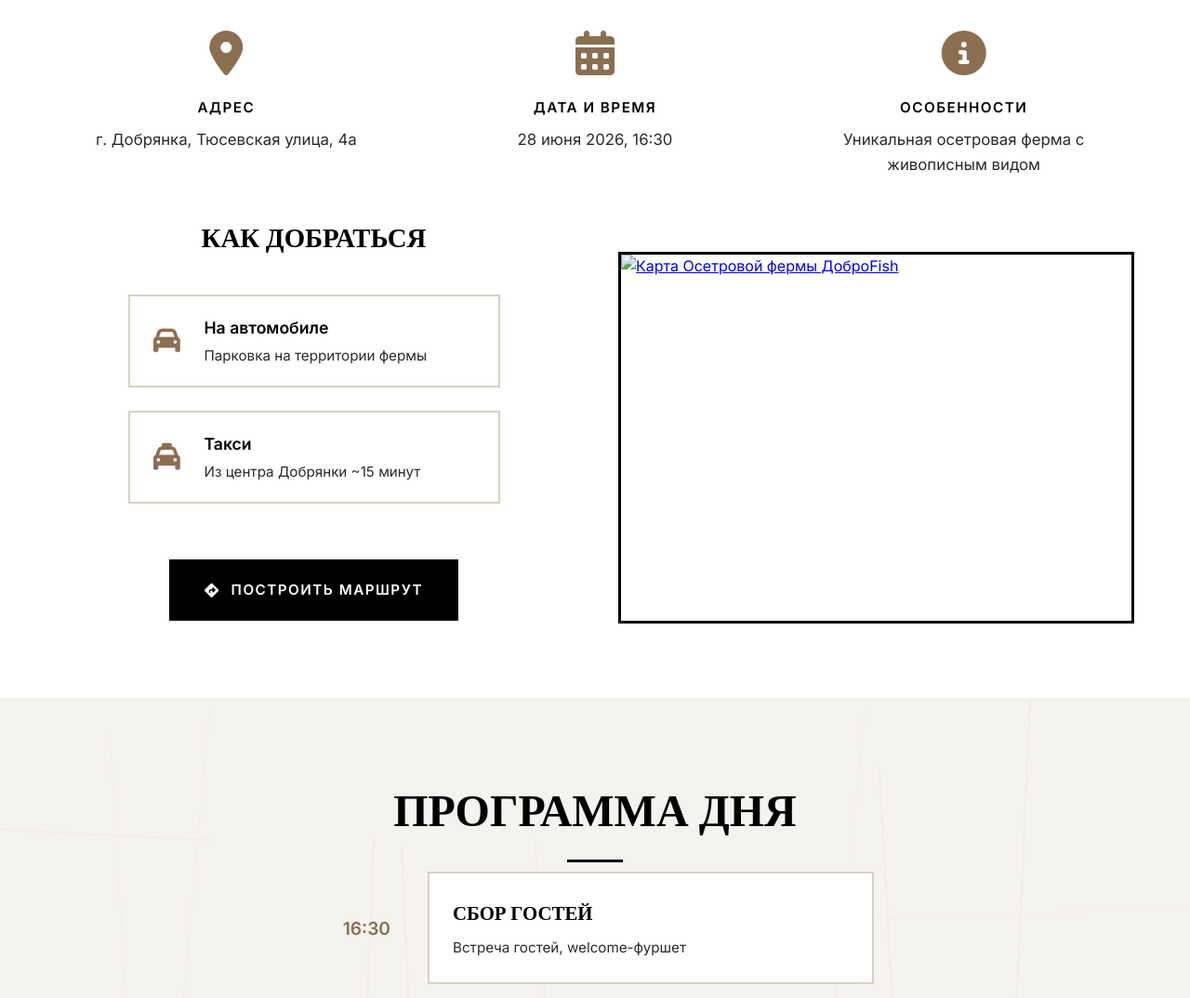
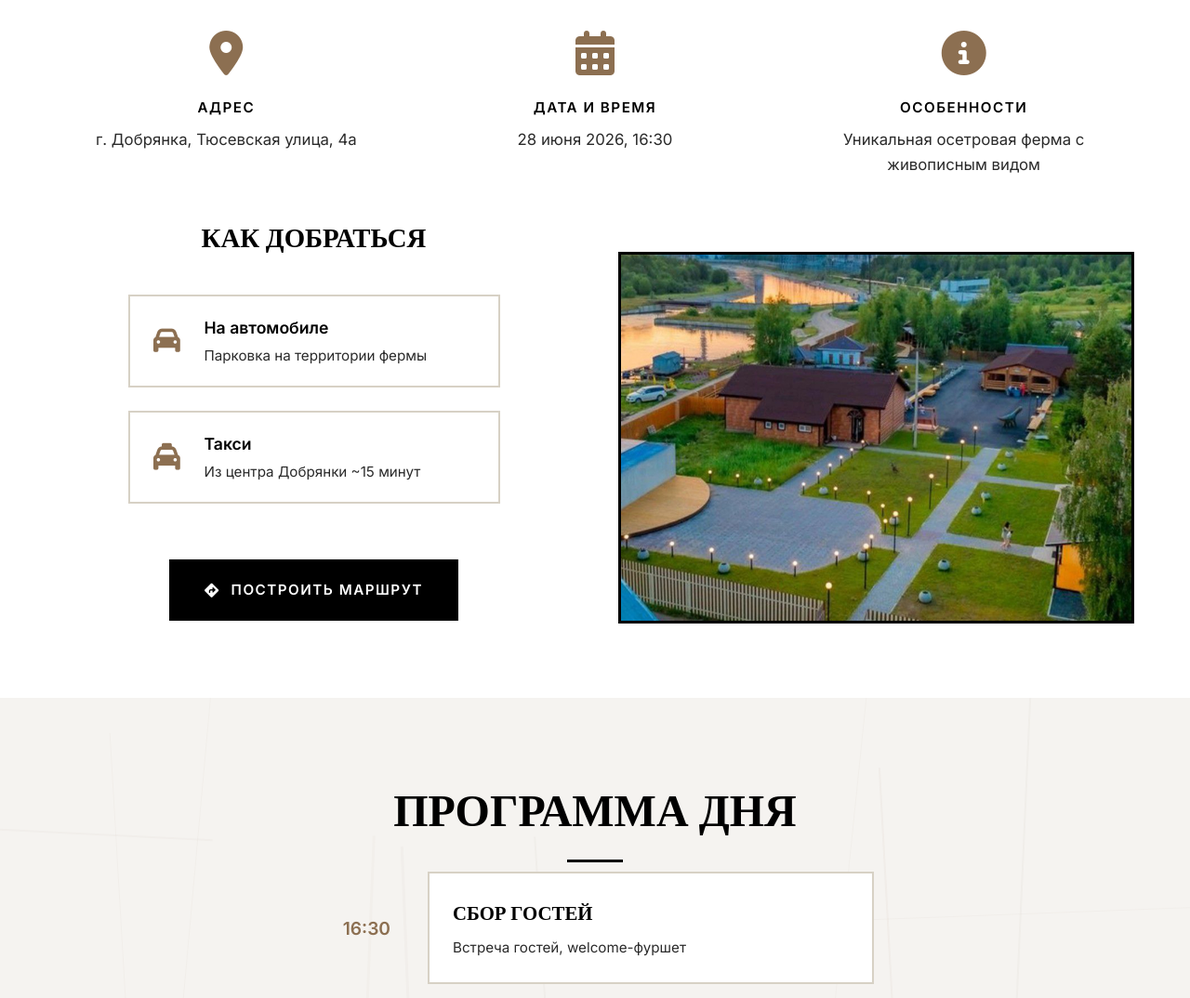
Before and after one commit to Shope-Geint/wedding-site, a plain HTML site: page index.html in a window 1280 px wide. Shown: the part 1051-2125 px from the top of the page at 93% size. Drawn offline with nearby package versions, Linux system fonts and the light colour scheme.

Commit message:
Add files via upload

```diff
--- a/index.html
+++ b/index.html
@@ -4,8 +4,23 @@
     <meta charset="UTF-8">
     <meta name="viewport" content="width=device-width, initial-scale=1.0">
     <meta http-equiv="X-UA-Compatible" content="ie=edge">
+    <meta http-equiv="Cache-Control" content="no-cache, no-store, must-revalidate">
 
     <title>Константин & Елена</title>
+
+    <!-- Основные favicon -->
+    <link rel="icon" type="image/x-icon" href="/favicon.ico">
+    <link rel="icon" type="image/png" sizes="16x16" href="/icon-16.png">
+    <link rel="icon" type="image/png" sizes="32x32" href="/icon-32.png">
+
+    <!-- Для Apple устройств -->
+    <link rel="apple-touch-icon" sizes="152x152" href="/apple-icon-152.png">
+    <link rel="apple-touch-icon" sizes="180x180" href="/apple-icon.png">
+
+    <!-- Для Android -->
+    <link rel="icon" type="image/png" sizes="192x192" href="/icon-192.png">
+    <link rel="icon" type="image/png" sizes="512x512" href="/icon-512.png">
+
     <meta name="description" content="Приглашают вас на свадьбу 28 июня 2026">
 
     <!-- Шрифты -->
@@ -14,7 +29,6 @@
 
     <!-- Иконки -->
     <link rel="stylesheet" href="https://cdnjs.cloudflare.com/ajax/libs/font-awesome/6.4.0/css/all.min.css">
-
 
     <!-- Основные стили -->
     <link rel="stylesheet" href="style.css">
@@ -164,8 +178,8 @@
                     <a href="https://yandex.ru/maps/?text=Осетровая+ферма+ДоброFish+Добрянка+Тюсевская+улица+4а"
                     target="_blank"
                     class="static-map-link">
-                        <img src="https://static-maps.yandex.ru/1.x/?ll=56.3627,58.4839&z=12&l=map&size=650,400&pt=56.3627,58.4839,pm2rdm"
-                            alt="Карта Осетровой фермы ДоброFish"
+                        <img src="image2.jpg"
+                            alt="Фото Осетровой фермы ДоброFish"
                             class="static-map-image">
                         <div class="map-overlay">
                             <i class="fas fa-external-link-alt"></i>
--- a/style.css
+++ b/style.css
@@ -2214,3 +2214,16 @@ body {
         font-size: 1.4rem;
     }
 }
+
+/* Добавь в конец файла style.css */
+
+/* Для красивого отображения фото */
+.static-map-image {
+    object-fit: cover;  /* Чтобы фото красиво заполняло контейнер */
+    object-position: center;  /* Центрируем содержимое */
+    transition: transform 0.3s ease;
+}
+
+.static-map-link:hover .static-map-image {
+    transform: scale(1.02);  /* Легкое увеличение при наведении */
+}
```
Also changed, not shown: apple-icon-152.png (added), apple-icon.png (added), favicon.ico (added), icon-16.png (added), icon-192.png (added), icon-32.png (added), icon-512.png (added), image2.jpg (added).
